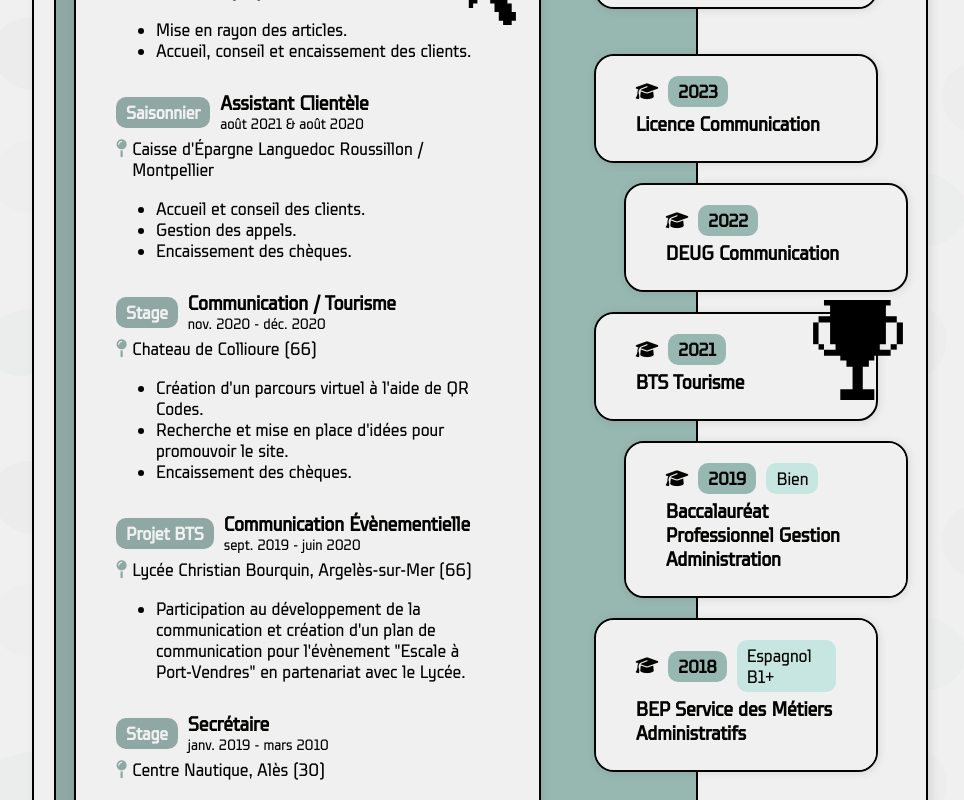
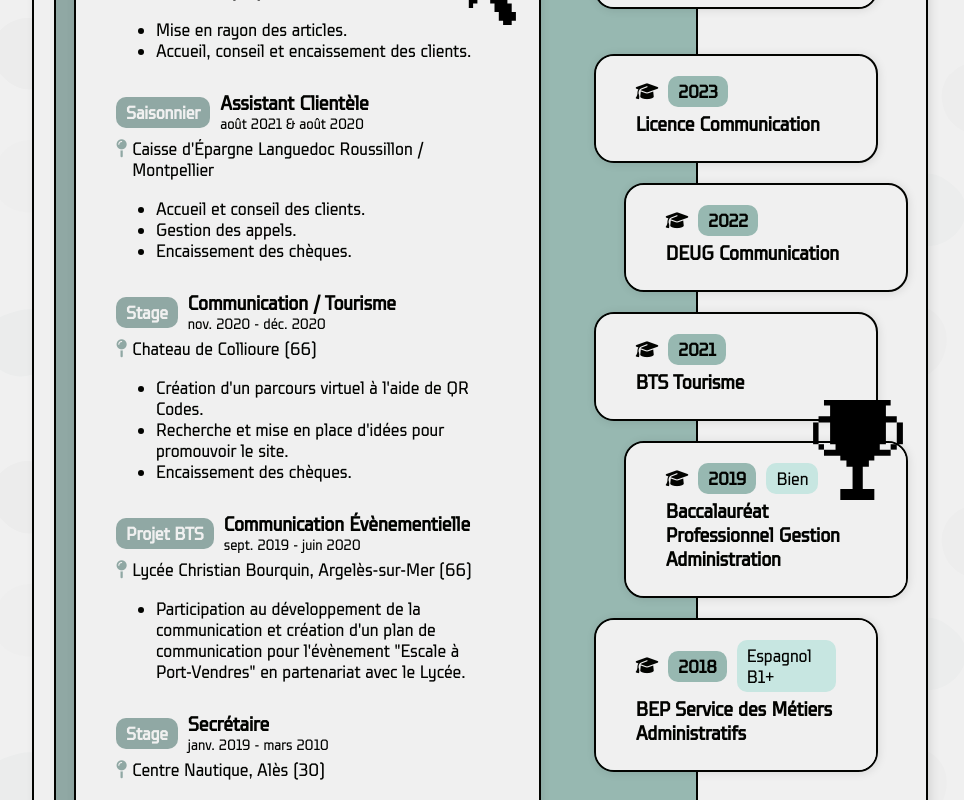
Before and after one commit to piro-li/alexandrelooten-fr, a React (Vite) app: page / in a window 1280 px wide. Shown: the part 872-1672 px from the top of the page, without its empty margins (160-1124 px from the left). Built offline with nearby package versions, Linux system fonts and the light colour scheme.

Commit message:
fix(diplomas): update padding on top of container

```diff
--- a/src/sections/Diplomas/style.scss
+++ b/src/sections/Diplomas/style.scss
@@ -9,7 +9,7 @@
   @media screen and (min-width: breakpoints.$md) {
     display: block;
     position: absolute;
-    top: 110rem;
+    top: 120rem;
     right: 2%;
     z-index: 4;
     width: 10rem;
```
